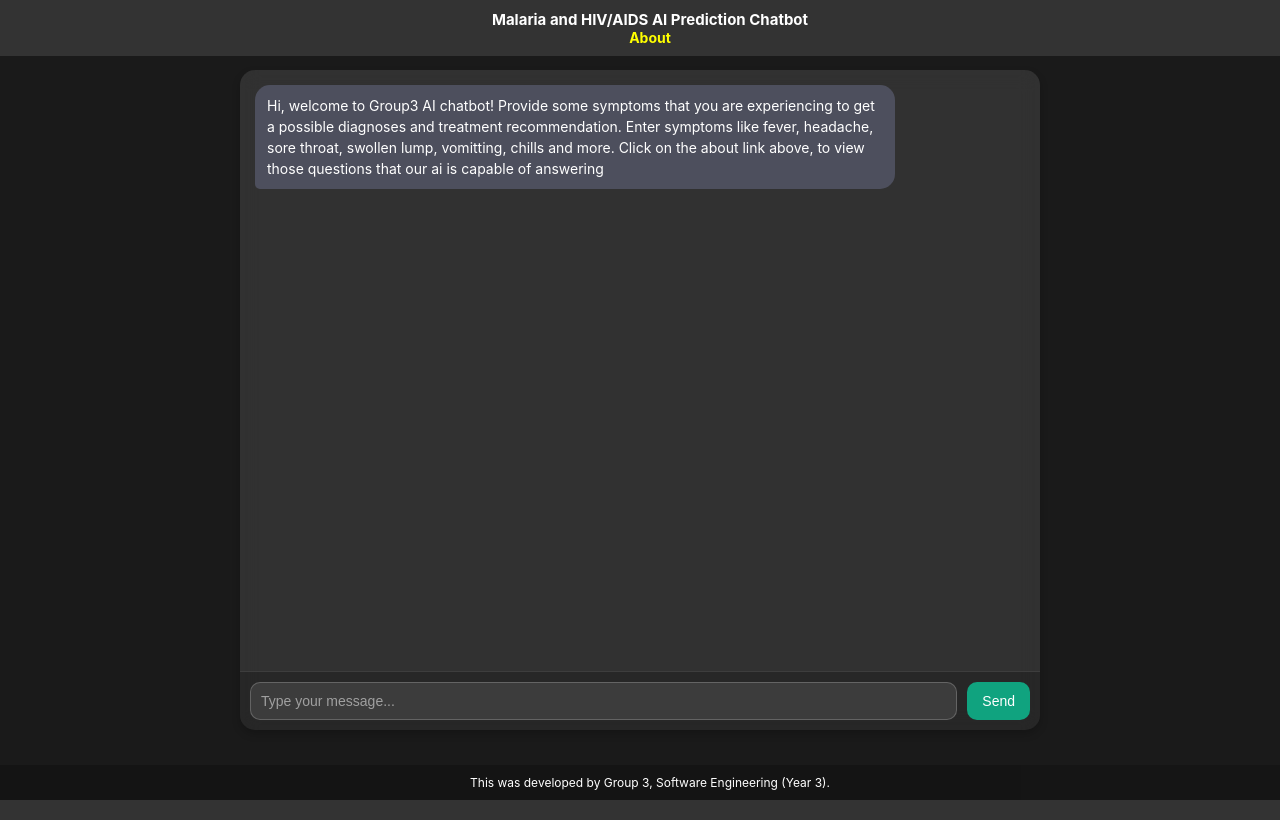
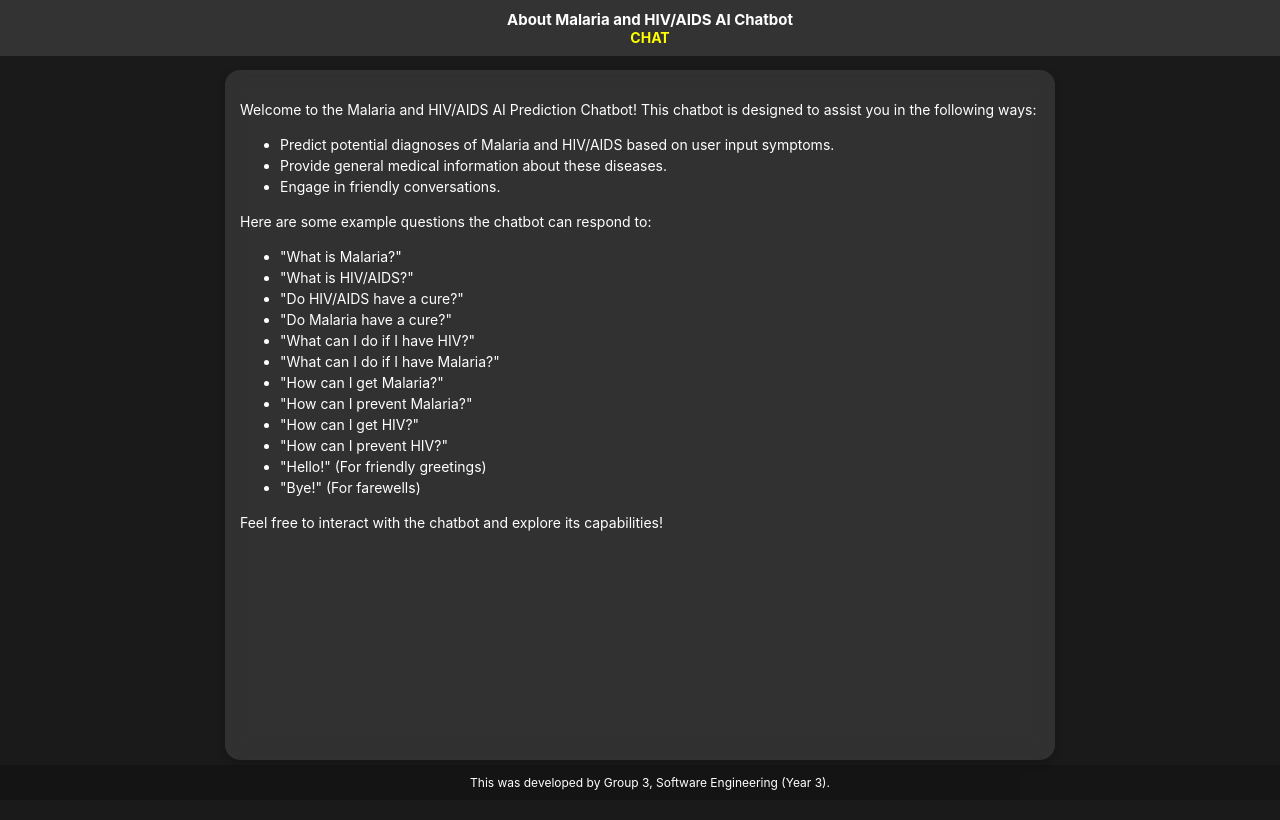
Before and after one commit to henryallison/AI_Group3_Implementation_Assignment3, a Flask app: page / in a window 1280 px wide. Run offline with Flask 3, Linux system fonts and the light colour scheme; parts of the project's set-up code (start-up, migrations or seed data) failed here and were passed over.

Commit message:
Update index.html

```diff
--- a/templates/index.html
+++ b/templates/index.html
@@ -3,74 +3,48 @@
 <head>
     <meta charset="UTF-8">
     <meta name="viewport" content="width=device-width, initial-scale=1.0">
-    <title>Medical AI Chatbot</title>
+    <title>About - Medical AI Chatbot</title>
     <link rel="stylesheet" href="{{ url_for('static', filename='styles.css') }}">
 </head>
 <body>
     <!-- Header -->
     <div class="header">
-        Malaria and HIV/AIDS AI Prediction Chatbot
-        <a href="{{ url_for('about') }}" class="nav-link">About</a>
+        About Malaria and HIV/AIDS AI Chatbot
+        <a href="{{ url_for('about') }}" class="nav-link">CHAT</a>
     </div>
 
-    <!-- Chat Container -->
-    <div class="chat-container">
-        <!-- Chat Box -->
-        <div class="chat-box" id="chat-box">
-            <!-- Default AI Message -->
-            <div class="message ai-message">Hi, welcome to Group3 AI chatbot! Provide some symptoms that you are experiencing to get a possible diagnoses and treatment recommendation.
-                Enter symptoms like fever, headache, sore throat, swollen lump, vomitting, chills and more. Click on the about link above, to view those questions that our ai is capable of answering</div>
-        </div>
-
-        <!-- Input Box -->
-        <div class="input-box">
-            <input type="text" id="user-input" placeholder="Type your message...">
-            <button onclick="sendMessage()">Send</button>
+    <!-- About Container -->
+    <div class="about-container">
+        <!-- Content -->
+        <div class="content">
+            <p>Welcome to the Malaria and HIV/AIDS AI Prediction Chatbot! This chatbot is designed to assist you in the following ways:</p>
+            <ul>
+                <li>Predict potential diagnoses of Malaria and HIV/AIDS based on user input symptoms.</li>
+                <li>Provide general medical information about these diseases.</li>
+                <li>Engage in friendly conversations.</li>
+            </ul>
+            <p>Here are some example questions the chatbot can respond to:</p>
+            <ul>
+                <li>"What is Malaria?"</li>
+                <li>"What is HIV/AIDS?"</li>
+                <li>"Do HIV/AIDS have a cure?"</li>
+                <li>"Do Malaria have a cure?"</li>
+                <li>"What can I do if I have HIV?"</li>
+                <li>"What can I do if I have Malaria?"</li>
+                <li>"How can I get Malaria?"</li>
+                <li>"How can I prevent Malaria?"</li>
+                <li>"How can I get HIV?"</li>
+                <li>"How can I prevent HIV?"</li>
+                <li>"Hello!" (For friendly greetings)</li>
+                <li>"Bye!" (For farewells)</li>
+            </ul>
+            <p>Feel free to interact with the chatbot and explore its capabilities!</p>
         </div>
     </div>
+
     <!-- Footer -->
     <div class="footer">
         This was developed by Group 3, Software Engineering (Year 3).
     </div>
-
-    <script>
-        function sendMessage() {
-            const userInput = document.getElementById("user-input").value;
-            if (!userInput) return;
-
-            // Add user message to chat box
-            const chatBox = document.getElementById("chat-box");
-            const userMessage = document.createElement("div");
-            userMessage.className = "message user-message";
-            userMessage.textContent = userInput;
-            chatBox.appendChild(userMessage);
-
-            // Clear input field
-            document.getElementById("user-input").value = "";
-
-            // Scroll to bottom of chat box
-            chatBox.scrollTop = chatBox.scrollHeight;
-
-            // Send user input to Flask backend
-            fetch("/chat", {
-                method: "POST",
-                headers: {
-                    "Content-Type": "application/json",
-                },
-                body: JSON.stringify({ message: userInput }),
-            })
-                .then((response) => response.json())
-                .then((data) => {
-                    // Add AI response to chat box
-                    const aiMessage = document.createElement("div");
-                    aiMessage.className = "message ai-message";
-                    aiMessage.textContent = data.response;
-                    chatBox.appendChild(aiMessage);
-
-                    // Scroll to bottom of chat box
-                    chatBox.scrollTop = chatBox.scrollHeight;
-                });
-        }
-    </script>
 </body>
 </html>
```
